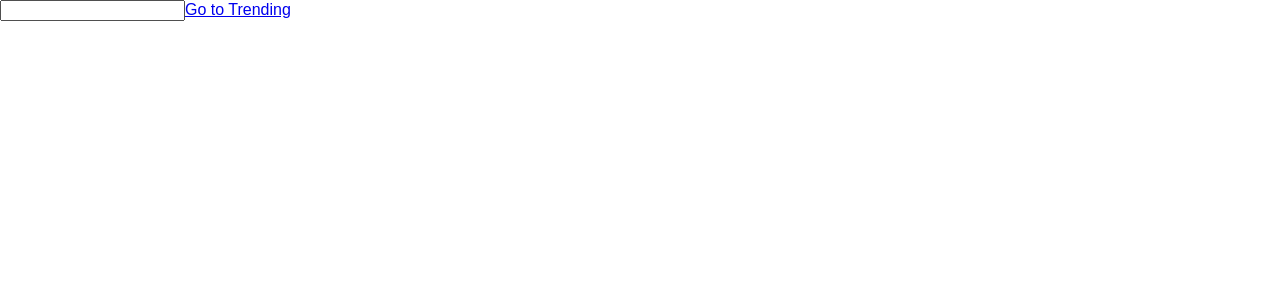
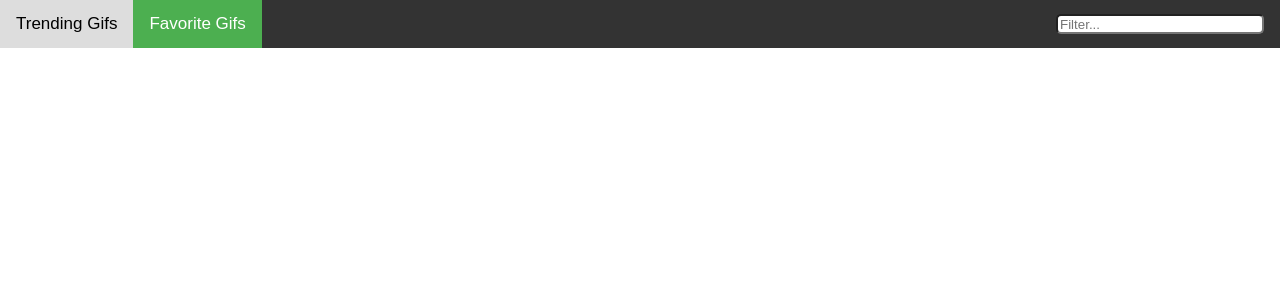
Before and after one commit to wizelineacademy/react-series-challenge, a React (Create React App) app: page /favorite in a window 1280 px wide. Shown: the top 300 px of the page. Built offline with nearby package versions, Linux system fonts and the light colour scheme; no server answers.

Commit message:
USING NAVBAR IN FAVORITE AND TRENDING COMPONENTS

```diff
--- a/src/components/Favorite/Favorite.jsx
+++ b/src/components/Favorite/Favorite.jsx
@@ -1,8 +1,8 @@
 import React from 'react';
-import { Link } from 'react-router-dom';
 
 import Template from '../Template';
 import GifGrid from '../GifGrid';
+import NavBar from '../NavBar';
 
 class Favorite extends React.Component {
   constructor(props) {
@@ -24,10 +24,13 @@ class Favorite extends React.Component {
   render() {
     const { favoriteGifs } = this.props;
     const { filterText } = this.state;
+    const links = [
+      { text: 'Trending Gifs', url: '/trending', isActive: false },
+      { text: 'Favorite Gifs', url: '/favorite', isActive: true },
+    ];
     return (
       <Template>
-        <input name="search-box" type="text" value={filterText} onChange={this.handleChange} />
-        <Link to="/trending" href="/trending">Go to Trending</Link>
+        <NavBar links={links} placeholder="Filter..." type="text" value={filterText} onChange={this.handleChange} />
         <div>
           <GifGrid gifs={favoriteGifs} favoriteGifs={favoriteGifs} filterText={filterText} />
         </div>
--- a/src/components/Trending/Trending.jsx
+++ b/src/components/Trending/Trending.jsx
@@ -1,15 +1,14 @@
 import React from 'react';
 import PropTypes from 'prop-types';
-import { Link } from 'react-router-dom';
 
 import Template from '../Template';
+import NavBar from '../NavBar';
 import GifGrid from '../GifGrid';
 import Gif from '../Gif';
 
 class Trending extends React.Component {
   constructor(props) {
     super(props);
-
     this.handleChange = this.handleChange.bind(this);
   }
 
@@ -36,10 +35,14 @@ class Trending extends React.Component {
       filterTrendingText,
     } = this.props;
 
+    const links = [
+      { text: 'Trending Gifs', url: '/trending', isActive: true },
+      { text: 'Favorite Gifs', url: '/favorite', isActive: false },
+    ];
+
     return (
       <Template>
-        <input name="search-box" type="text" value={filterTrendingText} onChange={this.handleChange} />
-        <Link to="/favorite" href="/favorite">Go to Favorite</Link>
+        <NavBar links={links} placeholder="Search..." type="text" value={filterTrendingText} onChange={this.handleChange} />
         <div>
           <GifGrid
             gifs={trendingGifs}
```
